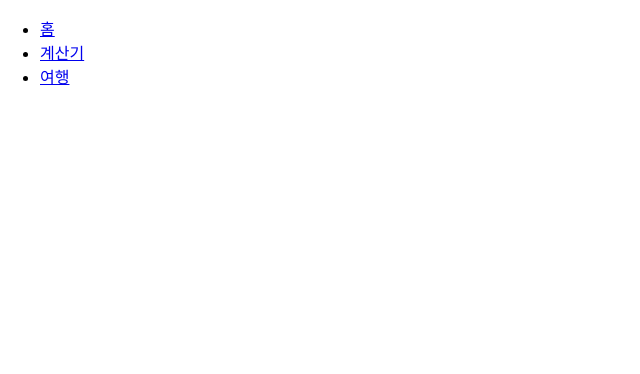
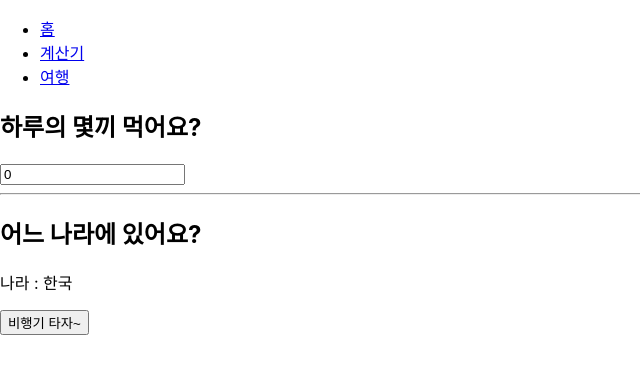
Before and after one commit to Yang-heesu/usememo-tutorial, a React (Create React App) app: page /travel in a window 1280 px wide. Shown: the top 374 px of the page, without its empty margins (0-640 px from the left). Built offline with nearby package versions, Linux system fonts and the light colour scheme.

Commit message:
새로운 예제 작성

```diff
--- a/src/Travel.js
+++ b/src/Travel.js
@@ -1,9 +1,23 @@
 import React, { useState } from 'react';
 
 function Travel() {
+  const [number, setNumber] = useState(0);
+  const [isKorea, setIsKorea] = useState(true);
+
+  const location = isKorea ? '한국' : '외국';
+
   return (
     <div>
-
+      <h2>하루의 몇끼 먹어요?</h2>
+      <input
+        type="number"
+        value={number}
+        onChange={(e) => setNumber(e.target.value)}
+      />
+      <hr/>
+      <h2>어느 나라에 있어요?</h2>
+      <p>나라 : {location}</p>
+      <button onClick={() => setIsKorea(!isKorea)}>비행기 타자~</button>
     </div>
   );
 }
```
